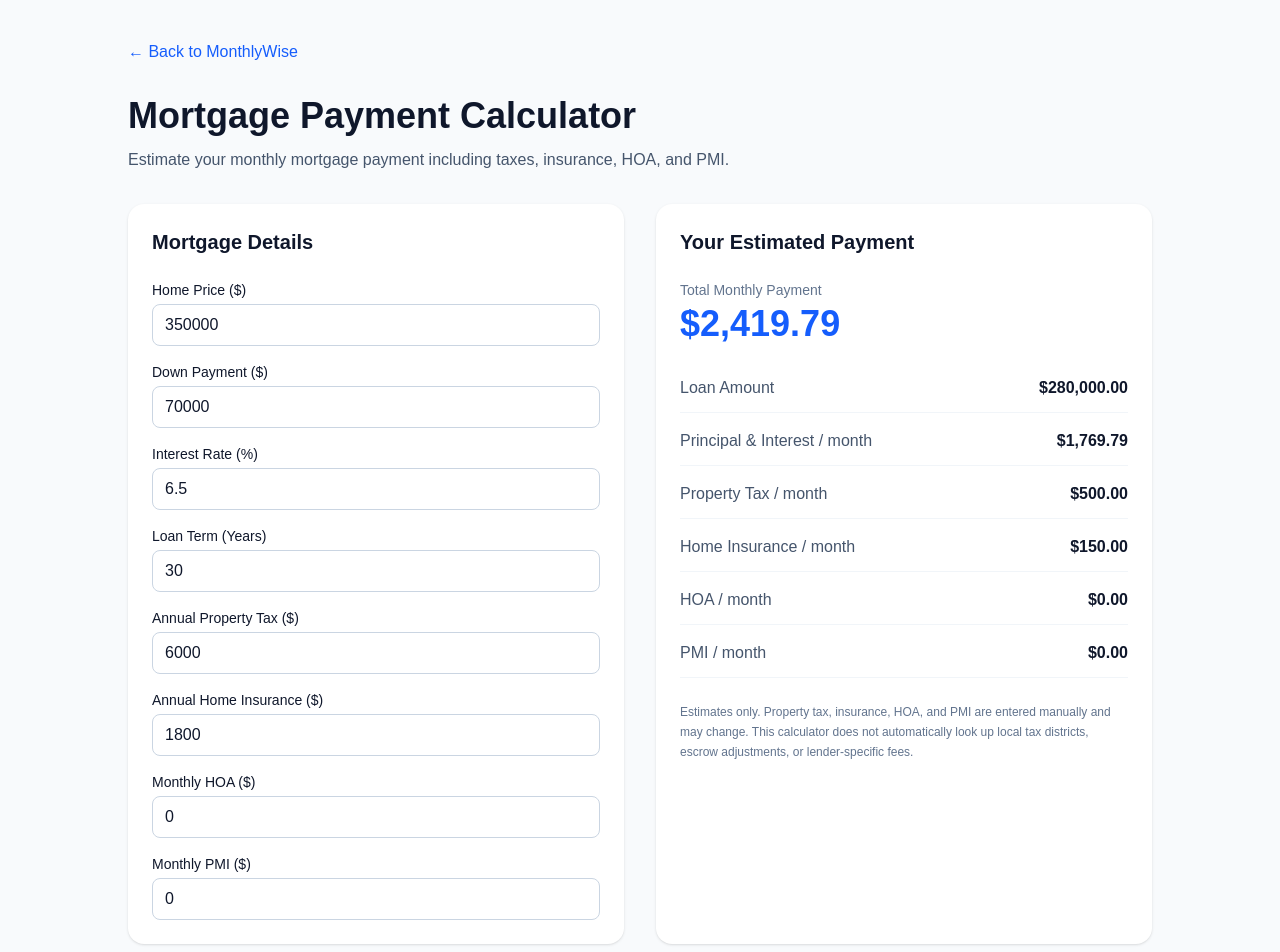
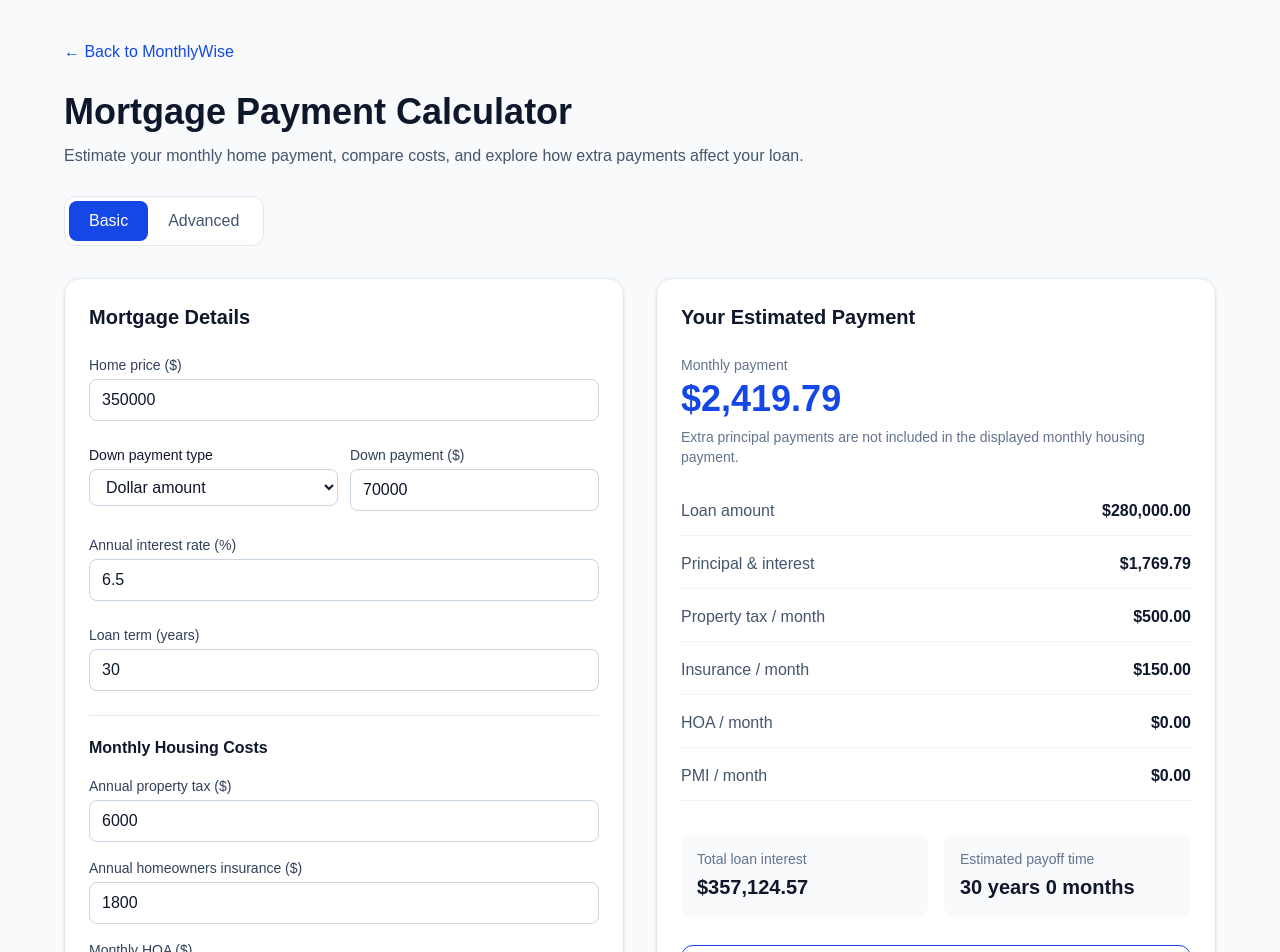
Before and after one commit to sumitsann/monthlywise, a Next.js app: page /calculators/mortgage in a window 1280 px wide. Shown: the top 952 px of the page. Built offline with nearby package versions, Linux system fonts and the light colour scheme.

Commit message:
Add advanced mortgage calculator and amortization

```diff
--- a/src/app/calculators/mortgage/page.tsx
+++ b/src/app/calculators/mortgage/page.tsx
@@ -1,136 +1,408 @@
 "use client";
 
-import { useState } from "react";
+import { useMemo, useState } from "react";
 import Link from "next/link";
 
+type Mode = "basic" | "advanced";
+type DownMode = "dollars" | "percent";
+
+type TaxItem = {
+  name: string;
+  rate: number;
+};
+
+const initialTaxes: TaxItem[] = [
+  { name: "County", rate: 0 },
+  { name: "City", rate: 0 },
+  { name: "School district (ISD)", rate: 0 },
+  { name: "MUD / SUD", rate: 0 },
+  { name: "Other special districts", rate: 0 },
+];
+
+const money = (value: number) =>
+  value.toLocaleString("en-US", {
+    style: "currency",
+    currency: "USD",
+    minimumFractionDigits: 2,
+    maximumFractionDigits: 2,
+  });
+
+const numeric = (value: string) => {
+  const parsed = Number(value);
+  return Number.isFinite(parsed) ? Math.max(0, parsed) : 0;
+};
+
+function payment(principal: number, annualRate: number, months: number) {
+  if (principal <= 0 || months <= 0) return 0;
+
+  const monthlyRate = annualRate / 100 / 12;
+
+  if (monthlyRate === 0) return principal / months;
+
+  return (principal * monthlyRate) / (1 - Math.pow(1 + monthlyRate, -months));
+}
+
 export default function MortgageCalculator() {
+  const [mode, setMode] = useState<Mode>("basic");
   const [price, setPrice] = useState(350000);
-  const [downPayment, setDownPayment] = useState(70000);
+  const [downMode, setDownMode] = useState<DownMode>("dollars");
+  const [downValue, setDownValue] = useState(70000);
   const [rate, setRate] = useState(6.5);
   const [years, setYears] = useState(30);
-  const [propertyTax, setPropertyTax] = useState(6000);
-  const [insurance, setInsurance] = useState(1800);
-  const [hoa, setHoa] = useState(0);
-  const [pmi, setPmi] = useState(0);
+
+  const [annualTax, setAnnualTax] = useState(6000);
+  const [annualInsurance, setAnnualInsurance] = useState(1800);
+  const [monthlyHoa, setMonthlyHoa] = useState(0);
+  const [monthlyPmi, setMonthlyPmi] = useState(0);
+
+  const [taxableValue, setTaxableValue] = useState(350000);
+  const [taxes, setTaxes] = useState<TaxItem[]>(initialTaxes);
+  const [annualPid, setAnnualPid] = useState(0);
+  const [extraPayment, setExtraPayment] = useState(0);
+  const [showSchedule, setShowSchedule] = useState(false);
+
+  const downPayment =
+    downMode === "percent"
+      ? (price * Math.min(downValue, 100)) / 100
+      : Math.min(downValue, price);
 
   const loanAmount = Math.max(0, price - downPayment);
-  const monthlyRate = rate / 100 / 12;
-  const numberOfPayments = years * 12;
+  const months = Math.max(1, Math.round(years * 12));
+  const basePayment = payment(loanAmount, rate, months);
 
-  const principalInterest =
-    numberOfPayments <= 0
-      ? 0
-      : monthlyRate === 0
-        ? loanAmount / numberOfPayments
-        : (loanAmount * monthlyRate) /
-          (1 - Math.pow(1 + monthlyRate, -numberOfPayments));
+  // Texas rates are commonly expressed as dollars per $100
+  // of taxable property value.
+  const totalTaxRate = taxes.reduce((sum, tax) => sum + tax.rate, 0);
 
-  const monthlyTax = propertyTax / 12;
-  const monthlyInsurance = insurance / 12;
+  const detailedAnnualTax = (taxableValue / 100) * totalTaxRate + annualPid;
 
-  const totalMonthly =
-    principalInterest + monthlyTax + monthlyInsurance + hoa + pmi;
+  const effectiveAnnualTax =
+    mode === "advanced" ? detailedAnnualTax : annualTax;
 
-  const currency = (value: number) =>
-    value.toLocaleString("en-US", {
-      style: "currency",
-      currency: "USD",
-      maximumFractionDigits: 2,
-    });
+  const monthlyTax = effectiveAnnualTax / 12;
+  const monthlyInsurance = annualInsurance / 12;
 
-  const fields = [
-    { label: "Home Price ($)", value: price, setter: setPrice },
-    { label: "Down Payment ($)", value: downPayment, setter: setDownPayment },
-    { label: "Interest Rate (%)", value: rate, setter: setRate },
-    { label: "Loan Term (Years)", value: years, setter: setYears },
-    {
-      label: "Annual Property Tax ($)",
-      value: propertyTax,
-      setter: setPropertyTax,
-    },
-    {
-      label: "Annual Home Insurance ($)",
-      value: insurance,
-      setter: setInsurance,
-    },
-    { label: "Monthly HOA ($)", value: hoa, setter: setHoa },
-    { label: "Monthly PMI ($)", value: pmi, setter: setPmi },
-  ];
+  const monthlyTotal =
+    basePayment + monthlyTax + monthlyInsurance + monthlyHoa + monthlyPmi;
+
+  const schedule = useMemo(() => {
+    const rows: {
+      month: number;
+      principal: number;
+      interest: number;
+      balance: number;
+    }[] = [];
+
+    let balance = loanAmount;
+    let totalInterest = 0;
+    const monthlyRate = rate / 100 / 12;
+
+    // Limit the schedule to the original loan term.
+    for (let month = 1; month <= months; month++) {
+      if (balance <= 0.000001) break;
+
+      const interest = balance * monthlyRate;
+      const principalPaid = Math.min(
+        balance,
+        Math.max(0, basePayment - interest) +
+          (mode === "advanced" ? extraPayment : 0),
+      );
+
+      balance = Math.max(0, balance - principalPaid);
+      totalInterest += interest;
+
+      rows.push({
+        month,
+        principal: principalPaid,
+        interest,
+        balance,
+      });
+    }
+
+    return {
+      rows,
+      totalInterest,
+      totalPaid: loanAmount + totalInterest,
+      payoffMonths: rows.length,
+    };
+  }, [loanAmount, rate, months, basePayment, extraPayment, mode]);
+
+  const updateTax = (index: number, value: number) => {
+    setTaxes((current) =>
+      current.map((tax, i) => (i === index ? { ...tax, rate: value } : tax)),
+    );
+  };
+
+  const input = (
+    label: string,
+    value: number,
+    onChange: (value: number) => void,
+    step = "any",
+  ) => (
+    <label className="block">
+      <span className="mb-1 block text-sm font-medium text-slate-700">
+        {label}
+      </span>
+      <input
+        type="number"
+        min="0"
+        step={step}
+        value={value}
+        onChange={(event) => onChange(numeric(event.target.value))}
+        className="w-full rounded-lg border border-slate-300 bg-white px-3 py-2 outline-none focus:border-blue-500"
+      />
+    </label>
+  );
 
   return (
-    <main className="min-h-screen bg-slate-50 px-6 py-10 text-slate-900">
-      <div className="mx-auto max-w-5xl">
-        <Link href="/" className="text-blue-600 hover:underline">
+    <main className="min-h-screen bg-slate-50 px-4 py-10 text-slate-900 sm:px-6">
+      <div className="mx-auto max-w-6xl">
+        <Link href="/" className="font-medium text-blue-700 hover:underline">
           ← Back to MonthlyWise
         </Link>
 
-        <h1 className="mt-8 text-4xl font-bold">Mortgage Payment Calculator</h1>
+        <h1 className="mt-7 text-3xl font-bold sm:text-4xl">
+          Mortgage Payment Calculator
+        </h1>
 
-        <p className="mt-3 text-slate-600">
-          Estimate your monthly mortgage payment including taxes, insurance,
-          HOA, and PMI.
+        <p className="mt-3 max-w-3xl text-slate-600">
+          Estimate your monthly home payment, compare costs, and explore how
+          extra payments affect your loan.
         </p>
 
-        <div className="mt-8 grid gap-8 md:grid-cols-2">
-          <section className="rounded-2xl bg-white p-6 shadow-sm">
-            <h2 className="mb-6 text-xl font-semibold">Mortgage Details</h2>
+        <div className="mt-7 inline-flex rounded-xl border border-slate-200 bg-white p-1">
+          <button
+            type="button"
+            onClick={() => setMode("basic")}
+            className={`rounded-lg px-5 py-2 font-medium ${
+              mode === "basic" ? "bg-blue-700 text-white" : "text-slate-600"
+            }`}
+          >
+            Basic
+          </button>
+          <button
+            type="button"
+            onClick={() => setMode("advanced")}
+            className={`rounded-lg px-5 py-2 font-medium ${
+              mode === "advanced" ? "bg-blue-700 text-white" : "text-slate-600"
+            }`}
+          >
+            Advanced
+          </button>
+        </div>
 
-            <div className="space-y-4">
-              {fields.map((field) => (
-                <label key={field.label} className="block">
-                  <span className="mb-1 block text-sm font-medium">
-                    {field.label}
-                  </span>
-                  <input
-                    type="number"
-                    min="0"
-                    step="any"
-                    value={field.value}
-                    onChange={(event) =>
-                      field.setter(Math.max(0, Number(event.target.value) || 0))
-                    }
-                    className="w-full rounded-lg border border-slate-300 px-3 py-2 outline-none focus:border-blue-500"
-                  />
-                </label>
-              ))}
+        <div className="mt-8 grid items-start gap-8 lg:grid-cols-2">
+          <section className="space-y-6 rounded-2xl border border-slate-200 bg-white p-6 shadow-sm">
+            <h2 className="text-xl font-bold">Mortgage Details</h2>
+
+            {input("Home price ($)", price, setPrice)}
+
+            <div className="grid gap-3 sm:grid-cols-2">
+              <label className="block">
+                <span className="mb-1 block text-sm font-medium">
+                  Down payment type
+                </span>
+                <select
+                  value={downMode}
+                  onChange={(event) => {
+                    const nextMode = event.target.value as DownMode;
+
+                    setDownValue(
+                      nextMode === "percent"
+                        ? price > 0
+                          ? (downPayment / price) * 100
+                          : 0
+                        : downPayment,
+                    );
+                    setDownMode(nextMode);
+                  }}
+                  className="w-full rounded-lg border border-slate-300 bg-white px-3 py-2"
+                >
+                  <option value="dollars">Dollar amount</option>
+                  <option value="percent">Percentage</option>
+                </select>
+              </label>
+
+              {input(
+                downMode === "percent"
+                  ? "Down payment (%)"
+                  : "Down payment ($)",
+                downValue,
+                setDownValue,
+              )}
             </div>
+
+            {input("Annual interest rate (%)", rate, setRate)}
+            {input("Loan term (years)", years, setYears, "1")}
+
+            {mode === "basic" ? (
+              <div className="space-y-4 border-t border-slate-200 pt-5">
+                <h3 className="font-semibold">Monthly Housing Costs</h3>
+                {input("Annual property tax ($)", annualTax, setAnnualTax)}
+                {input(
+                  "Annual homeowners insurance ($)",
+                  annualInsurance,
+                  setAnnualInsurance,
+                )}
+                {input("Monthly HOA ($)", monthlyHoa, setMonthlyHoa)}
+                {input("Monthly PMI ($)", monthlyPmi, setMonthlyPmi)}
+              </div>
+            ) : (
+              <div className="space-y-5 border-t border-slate-200 pt-5">
+                <h3 className="text-lg font-semibold">
+                  Advanced Property Tax Estimate
+                </h3>
+
+                <p className="text-sm text-slate-600">
+                  Enter verified local tax rates manually. Rates below are
+                  dollars per $100 of taxable value, not percentages. Zero means
+                  no rate has been entered.
+                </p>
+
+                {input(
+                  "Estimated taxable property value ($)",
+                  taxableValue,
+                  setTaxableValue,
+                )}
+
+                {taxes.map((tax, index) => (
+                  <div key={tax.name}>
+                    {input(
+                      `${tax.name} rate ($ per $100)`,
+                      tax.rate,
+                      (value) => updateTax(index, value),
+                      "0.0001",
+                    )}
+                  </div>
+                ))}
+
+                {input("Annual PID assessment ($)", annualPid, setAnnualPid)}
+
+                <div className="rounded-xl bg-blue-50 p-4">
+                  <p className="text-sm text-slate-600">
+                    Estimated annual property tax
+                  </p>
+                  <p className="mt-1 text-2xl font-bold text-blue-700">
+                    {money(detailedAnnualTax)}
+                  </p>
+                </div>
+
+                {input(
+                  "Annual homeowners insurance ($)",
+                  annualInsurance,
+                  setAnnualInsurance,
+                )}
+                {input("Monthly HOA ($)", monthlyHoa, setMonthlyHoa)}
+                {input("Monthly PMI ($)", monthlyPmi, setMonthlyPmi)}
+                {input(
+                  "Extra principal payment / month ($)",
+                  extraPayment,
+                  setExtraPayment,
+                )}
+              </div>
+            )}
           </section>
 
-          <section className="rounded-2xl bg-white p-6 shadow-sm">
-            <h2 className="text-xl font-semibold">Your Estimated Payment</h2>
+          <section className="rounded-2xl border border-slate-200 bg-white p-6 shadow-sm">
+            <h2 className="text-xl font-bold">Your Estimated Payment</h2>
 
-            <p className="mt-6 text-sm text-slate-500">Total Monthly Payment</p>
+            <p className="mt-6 text-sm text-slate-500">Monthly payment</p>
+            <p className="mt-1 text-4xl font-extrabold text-blue-700">
+              {money(monthlyTotal)}
+            </p>
 
-            <p className="mt-1 text-4xl font-bold text-blue-600">
-              {currency(totalMonthly)}
+            <p className="mt-2 text-sm text-slate-500">
+              Extra principal payments are not included in the displayed monthly
+              housing payment.
             </p>
 
             <div className="mt-8 space-y-4">
               {[
-                ["Loan Amount", loanAmount],
-                ["Principal & Interest / month", principalInterest],
-                ["Property Tax / month", monthlyTax],
-                ["Home Insurance / month", monthlyInsurance],
-                ["HOA / month", hoa],
-                ["PMI / month", pmi],
+                ["Loan amount", loanAmount],
+                ["Principal & interest", basePayment],
+                ["Property tax / month", monthlyTax],
+                ["Insurance / month", monthlyInsurance],
+                ["HOA / month", monthlyHoa],
+                ["PMI / month", monthlyPmi],
               ].map(([label, amount]) => (
                 <div
                   key={String(label)}
                   className="flex justify-between gap-4 border-b border-slate-100 pb-3"
                 >
                   <span className="text-slate-600">{label}</span>
-                  <span className="font-semibold">
-                    {currency(Number(amount))}
-                  </span>
+                  <span className="font-semibold">{money(Number(amount))}</span>
                 </div>
               ))}
             </div>
 
-            <p className="mt-6 text-xs leading-5 text-slate-500">
-              Estimates only. Property tax, insurance, HOA, and PMI are entered
-              manually and may change. This calculator does not automatically
-              look up local tax districts, escrow adjustments, or
-              lender-specific fees.
+            <div className="mt-8 grid gap-4 sm:grid-cols-2">
+              <div className="rounded-xl bg-slate-50 p-4">
+                <p className="text-sm text-slate-500">Total loan interest</p>
+                <p className="mt-1 text-xl font-bold">
+                  {money(schedule.totalInterest)}
+                </p>
+              </div>
+              <div className="rounded-xl bg-slate-50 p-4">
+                <p className="text-sm text-slate-500">Estimated payoff time</p>
+                <p className="mt-1 text-xl font-bold">
+                  {Math.floor(schedule.payoffMonths / 12)} years{" "}
+                  {schedule.payoffMonths % 12} months
+                </p>
+              </div>
+            </div>
+
+            {mode === "advanced" && extraPayment > 0 && (
+              <div className="mt-5 rounded-xl bg-blue-50 p-4">
+                <p className="text-sm font-semibold text-blue-800">
+                  Monthly payment with extra principal
+                </p>
+                <p className="mt-1 text-2xl font-bold text-blue-700">
+                  {money(monthlyTotal + extraPayment)}
+                </p>
+              </div>
+            )}
+
+            <button
+              type="button"
+              onClick={() => setShowSchedule(!showSchedule)}
+              className="mt-7 w-full rounded-xl border border-blue-700 px-4 py-3 font-semibold text-blue-700 hover:bg-blue-50"
+            >
+              {showSchedule
+                ? "Hide amortization schedule"
+                : "View amortization schedule"}
+            </button>
+
+            {showSchedule && (
+              <div className="mt-5 max-h-96 overflow-auto rounded-xl border border-slate-200">
+                <table className="w-full min-w-[520px] text-left text-sm">
+                  <thead className="sticky top-0 bg-slate-100">
+                    <tr>
+                      <th className="p-3">Month</th>
+                      <th className="p-3">Principal</th>
+                      <th className="p-3">Interest</th>
+                      <th className="p-3">Balance</th>
+                    </tr>
+                  </thead>
+                  <tbody>
+                    {schedule.rows.map((row) => (
+                      <tr key={row.month} className="border-t border-slate-100">
+                        <td className="p-3">{row.month}</td>
+                        <td className="p-3">{money(row.principal)}</td>
+                        <td className="p-3">{money(row.interest)}</td>
+                        <td className="p-3">{money(row.balance)}</td>
+                      </tr>
+                    ))}
+                  </tbody>
+                </table>
+              </div>
+            )}
+
+            <p className="mt-7 text-xs leading-5 text-slate-500">
+              Estimates only. Actual payments depend on your lender, property
+              tax assessment, exemptions, insurance, escrow, and other costs.
+              Tax districts and rates are not automatically verified. PMI is a
+              manual estimate. Property tax and insurance are held constant in
+              these estimates.
             </p>
           </section>
         </div>
```
